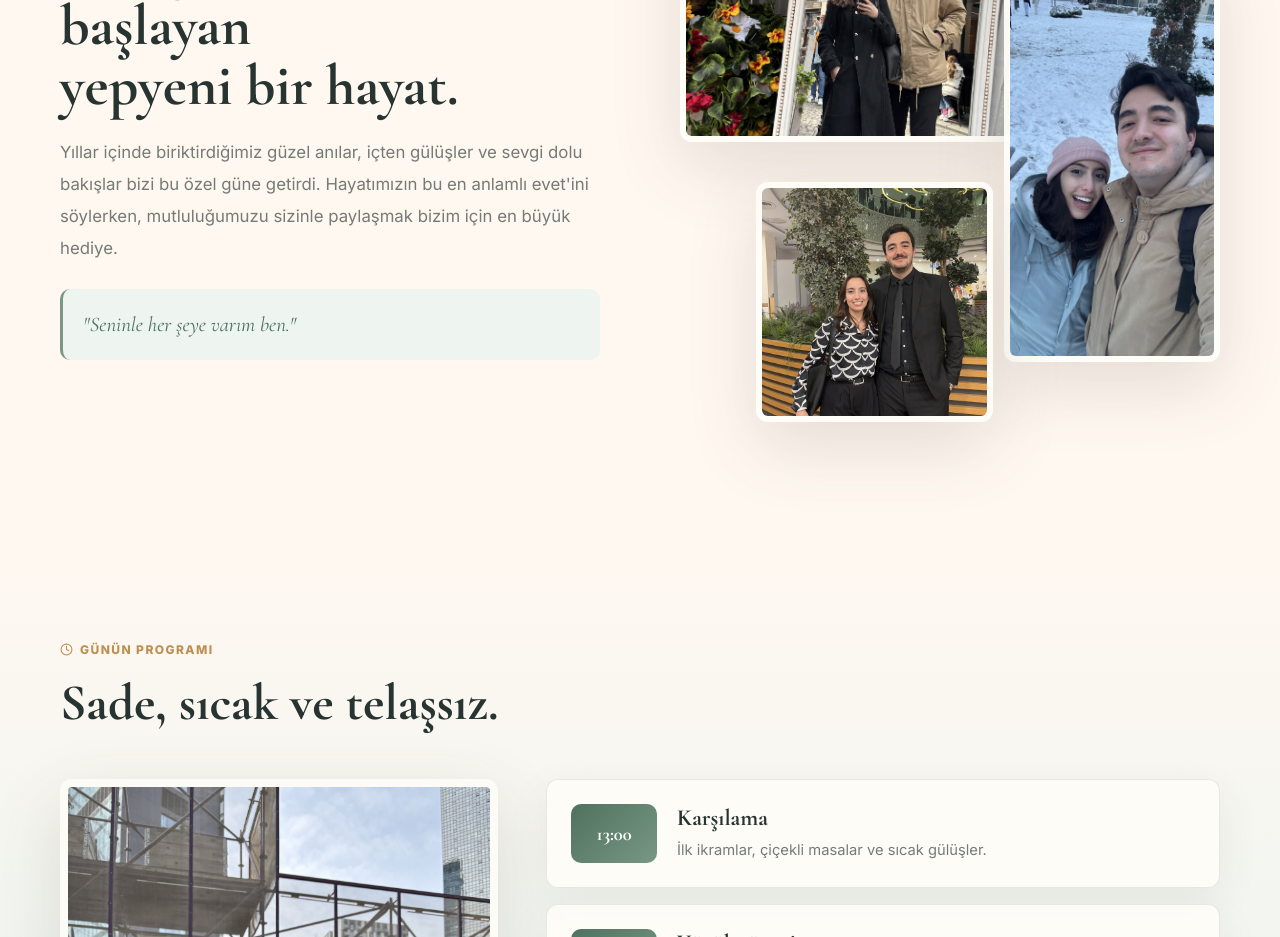
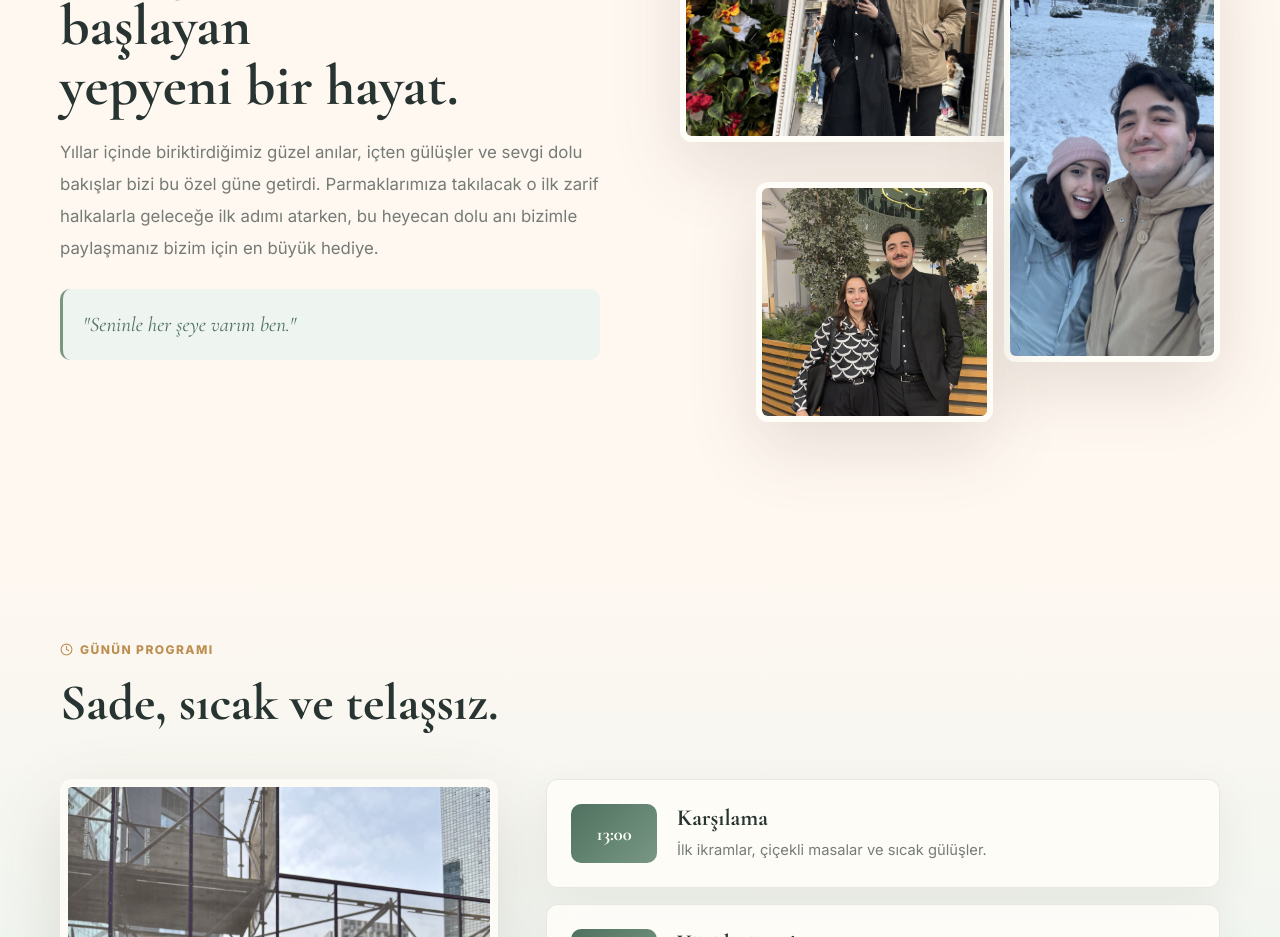
Before and after one commit to emircan0/wedding_invitation, a React (Vite) app: page / in a window 1280 px wide. Shown: the part 1180-2117 px from the top of the page. Built offline with nearby package versions, Linux system fonts and the light colour scheme.

Commit message:
refactor: evet ifadesi nişan ve yüzük vurgusu ile değiştirildi

```diff
--- a/src/App.jsx
+++ b/src/App.jsx
@@ -343,7 +343,7 @@ export default function App() {
           <div className="story-copy">
             <p className="eyebrow"><Heart size={13} /> Küçük bir hikâye</p>
             <h2>Göz göze, kalp kalbe<br/>başlayan<br/>yepyeni bir hayat.</h2>
-            <p>Yıllar içinde biriktirdiğimiz güzel anılar, içten gülüşler ve sevgi dolu bakışlar bizi bu özel güne getirdi. Hayatımızın bu en anlamlı evet'ini söylerken, mutluluğumuzu sizinle paylaşmak bizim için en büyük hediye.</p>
+            <p>Yıllar içinde biriktirdiğimiz güzel anılar, içten gülüşler ve sevgi dolu bakışlar bizi bu özel güne getirdi. Parmaklarımıza takılacak o ilk zarif halkalarla geleceğe ilk adımı atarken, bu heyecan dolu anı bizimle paylaşmanız bizim için en büyük hediye.</p>
             <div className="quote-block">
               <span>"Seninle her şeye varım ben."</span>
             </div>
```
